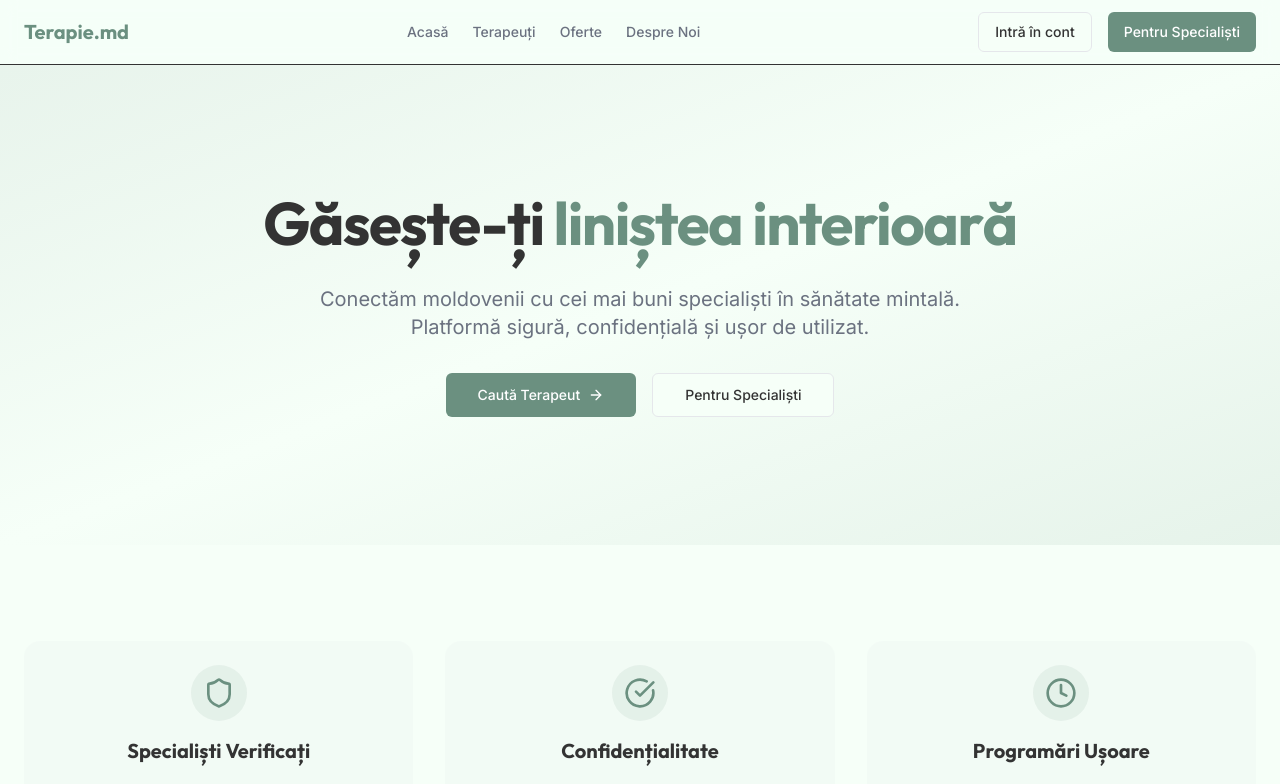
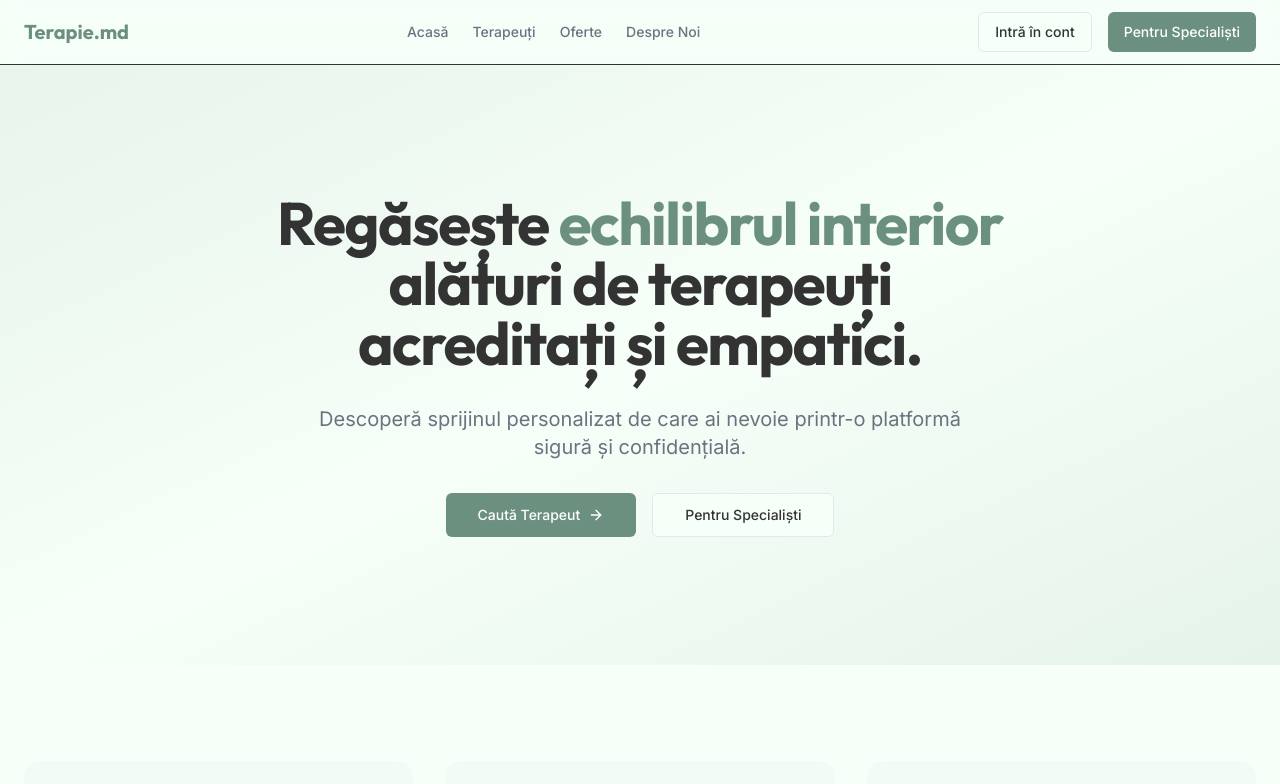
Before and after one commit to privatrix/terapie-md, a Next.js app: page / in a window 1280 px wide. Shown: the top 784 px of the page. Built offline with nearby package versions, Linux system fonts and the light colour scheme; no server answers.

Commit message:
Update Hero copy with trust-building text

```diff
--- a/src/app/page.tsx
+++ b/src/app/page.tsx
@@ -10,11 +10,10 @@ export default function Home() {
         <div className="container px-4 md:px-6 mx-auto relative z-10">
           <div className="flex flex-col items-center text-center max-w-3xl mx-auto space-y-8">
             <h1 className="font-heading text-4xl md:text-6xl font-bold tracking-tight text-foreground">
-              Găsește-ți <span className="text-primary">liniștea interioară</span>
+              Regăsește <span className="text-primary">echilibrul interior</span> alături de terapeuți acreditați și empatici.
             </h1>
             <p className="text-xl text-muted-foreground max-w-2xl">
-              Conectăm moldovenii cu cei mai buni specialiști în sănătate mintală.
-              Platformă sigură, confidențială și ușor de utilizat.
+              Descoperă sprijinul personalizat de care ai nevoie printr-o platformă sigură și confidențială.
             </p>
             <div className="flex flex-col sm:flex-row gap-4 w-full sm:w-auto">
               <Button size="lg" className="gap-2" asChild>
--- a/src/app/terapeuti/[id]/page.tsx
+++ b/src/app/terapeuti/[id]/page.tsx
@@ -364,6 +364,12 @@ export default function TherapistProfilePage() {
                             <p className="text-xs text-muted-foreground text-center">
                                 Vei putea alege data și ora convenabilă pentru tine
                             </p>
+
+                            <div className="pt-2 border-t mt-4">
+                                <p className="text-xs text-muted-foreground text-center bg-red-50/50 p-2 rounded-md">
+                                    Urgență medicală? <a href="tel:112" className="text-red-600 font-bold hover:underline">Sună la 112</a>.
+                                </p>
+                            </div>
                         </CardContent>
                     </Card>
                 </div>
```
